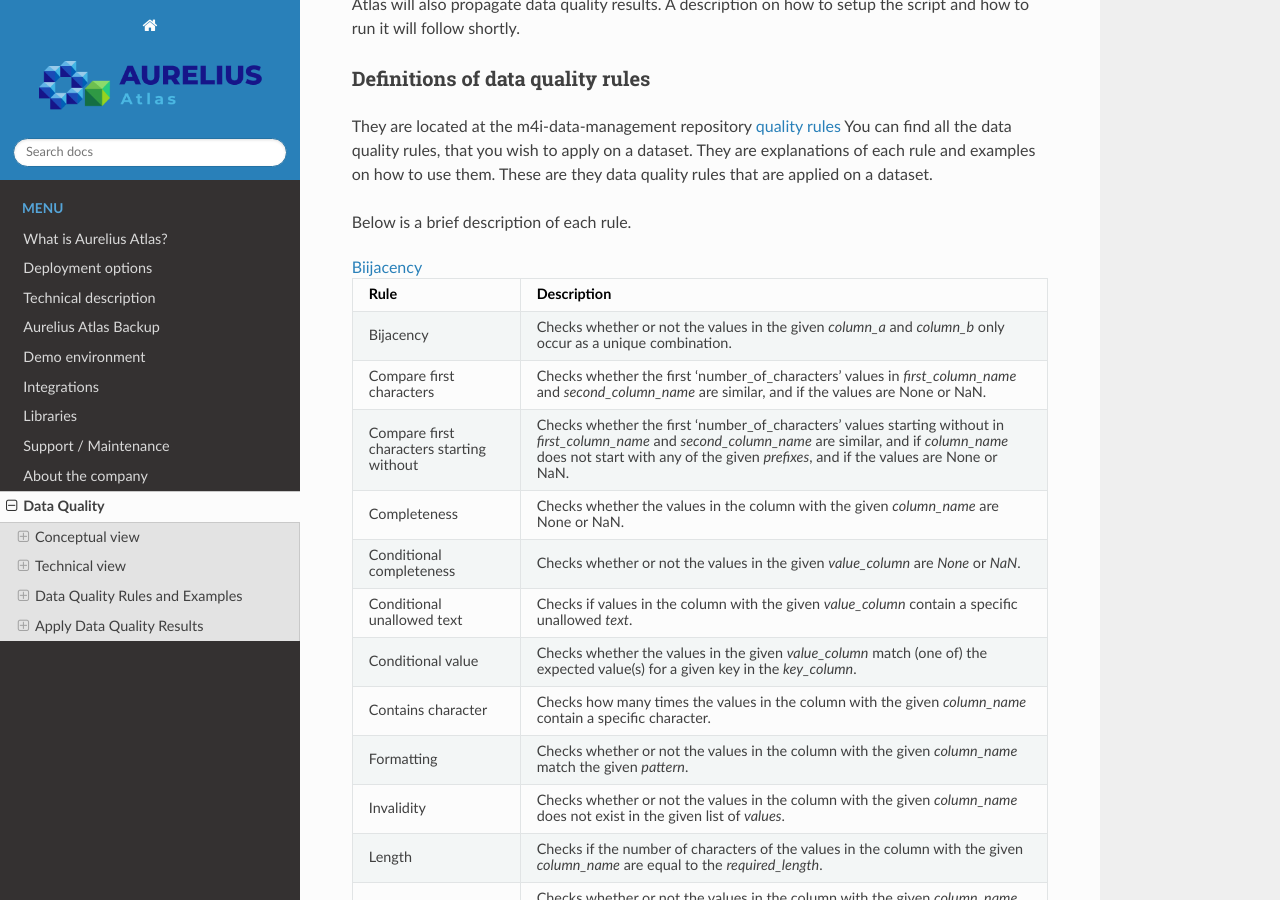
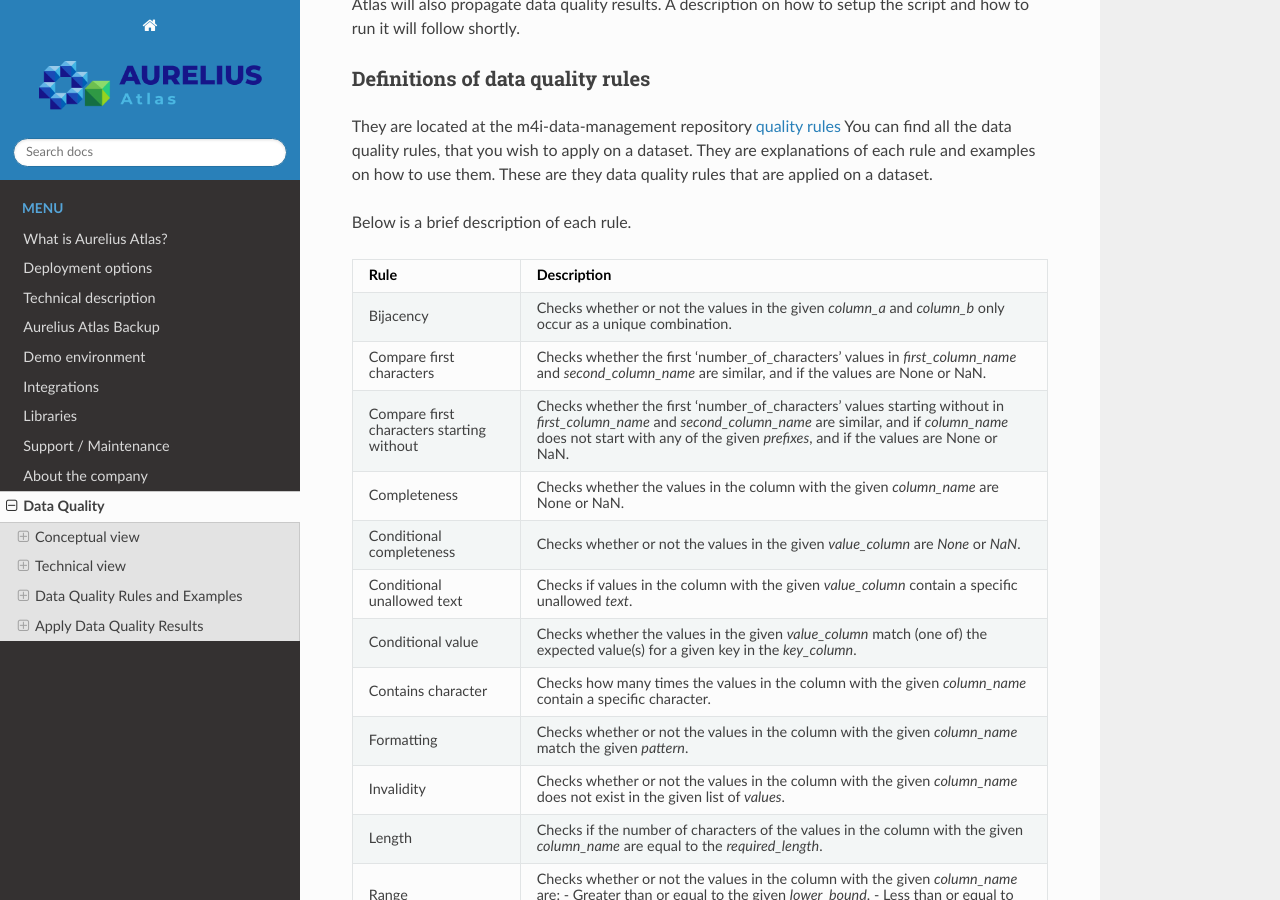
Before and after one commit to aureliusenterprise/doc_technical_manual, a Sphinx documentation site: the page built from DOc/docs/source/Options/data_quality.rst, in a window 1280 px wide and 900 px high, scrolled down 4271 px. Built offline with Sphinx 7.4.7 and the Read the Docs theme 2.0.0, drawn with Linux system fonts in a browser that asks for light colours; pages that are not in the unit, such as notebooks, are missing from menus.

Commit message:
Update data_quality.rst

```diff
--- a/DOc/docs/source/Options/data_quality.rst
+++ b/DOc/docs/source/Options/data_quality.rst
@@ -217,7 +217,7 @@
 
 .. raw:: html
 
-   <a href="https://gitlab.com/m4i/m4i-data-management/-/tree/Athanasios/m4i_data_management/core/quality/rules/bijacency">Biijacency</a>
+   <a href="https://gitlab.com/m4i/m4i-data-management/-/tree/Athanasios/m4i_data_management/core/quality/rules/bijacency" style="display: none">Biijacency</a>
 
 
 
```
